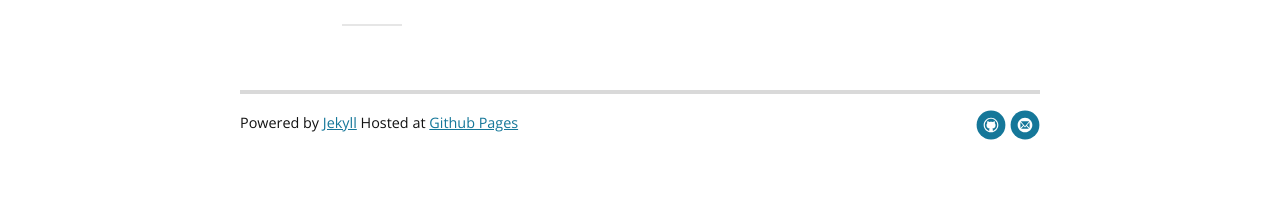
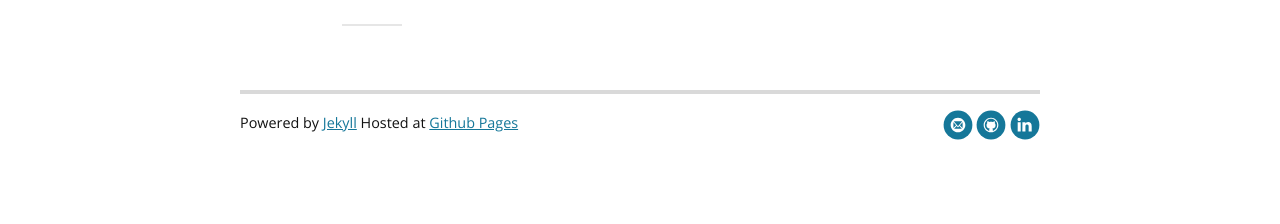
Before and after one commit to ozkar99/ozkar99.github.io, a Jekyll site: the page built from index.html, in a window 1280 px wide. Shown: the part 1185-1409 px from the top of the page. Built offline with Jekyll 4.4.1, drawn with Linux system fonts in a browser that asks for light colours; nearby versions of some CDN libraries; the list of posts is cut into pages by our own code.

Commit message:
reorganizes social buttons, adds linkedin button

```diff
--- a/_config.yml
+++ b/_config.yml
@@ -11,9 +11,8 @@ navigation:
    url: /about
 
 social:
+   email: ozkar@ozkar.org
    github: ozkar99
-   facebook:
-   email: ozkar@ozkar.org
-   twitter:
+   linkedin: oscar-moreno-garza-134b5863
 
 google_analytics:
--- a/_includes/footer.html
+++ b/_includes/footer.html
@@ -4,6 +4,13 @@
 
       <div class="footer-links">
          <ul class="noList">
+            {% if site.social.email %}
+            <li><a href="mailto:{{ site.social.email }}">
+                  <svg id="mail" class="custom-icon" version="1.1" xmlns="http://www.w3.org/2000/svg" xmlns:xlink="http://www.w3.org/1999/xlink" viewBox="0 0 100 100" style="height: 30px; width: 30px;"><circle class="outer-shape" cx="50" cy="50" r="48" style="opacity: 1;"></circle>
+                  <path class="inner-shape" style="opacity: 1;" transform="translate(25,25) scale(0.5)" d="M50,1C22.938,1,1,22.938,1,50s21.938,49,49,49s49-21.938,49-49S77.062,1,50,1z M25.5,25.5h49 c0.874,0,1.723,0.188,2.502,0.542L50,57.544L22.998,26.041C23.777,25.687,24.626,25.499,25.5,25.5L25.5,25.5z M19.375,68.375v-36.75 c0-0.128,0.005-0.256,0.014-0.383l17.96,20.953L19.587,69.958C19.448,69.447,19.376,68.916,19.375,68.375L19.375,68.375z M74.5,74.5 h-49c-0.541,0-1.072-0.073-1.583-0.212l17.429-17.429L50,66.956l8.653-10.096l17.429,17.429C75.572,74.427,75.041,74.5,74.5,74.5 L74.5,74.5z M80.625,68.375c0,0.541-0.073,1.072-0.211,1.583L62.652,52.195l17.96-20.953c0.008,0.127,0.014,0.255,0.014,0.383 L80.625,68.375L80.625,68.375z"></path>
+                  </svg>
+            </a></li>
+            {% endif %}
             {% if site.social.facebook %}
             <li><a href="https://www.facebook.com/{{ site.social.facebook }}">
                   <svg id="facebook-square" class="custom-icon" version="1.1" xmlns="http://www.w3.org/2000/svg" xmlns:xlink="http://www.w3.org/1999/xlink" viewBox="0 0 100 100" style="height: 30px; width: 30px;"><circle class="outer-shape" cx="50" cy="50" r="48" style="opacity: 1;"></circle>
@@ -25,10 +32,10 @@
                   </svg>
             </a></li>
             {% endif %}
-            {% if site.social.email %}
-            <li><a href="mailto:{{ site.social.email }}">
-                  <svg id="mail" class="custom-icon" version="1.1" xmlns="http://www.w3.org/2000/svg" xmlns:xlink="http://www.w3.org/1999/xlink" viewBox="0 0 100 100" style="height: 30px; width: 30px;"><circle class="outer-shape" cx="50" cy="50" r="48" style="opacity: 1;"></circle>
-                  <path class="inner-shape" style="opacity: 1;" transform="translate(25,25) scale(0.5)" d="M50,1C22.938,1,1,22.938,1,50s21.938,49,49,49s49-21.938,49-49S77.062,1,50,1z M25.5,25.5h49 c0.874,0,1.723,0.188,2.502,0.542L50,57.544L22.998,26.041C23.777,25.687,24.626,25.499,25.5,25.5L25.5,25.5z M19.375,68.375v-36.75 c0-0.128,0.005-0.256,0.014-0.383l17.96,20.953L19.587,69.958C19.448,69.447,19.376,68.916,19.375,68.375L19.375,68.375z M74.5,74.5 h-49c-0.541,0-1.072-0.073-1.583-0.212l17.429-17.429L50,66.956l8.653-10.096l17.429,17.429C75.572,74.427,75.041,74.5,74.5,74.5 L74.5,74.5z M80.625,68.375c0,0.541-0.073,1.072-0.211,1.583L62.652,52.195l17.96-20.953c0.008,0.127,0.014,0.255,0.014,0.383 L80.625,68.375L80.625,68.375z"></path>
+            {% if site.social.linkedin %}
+            <li><a href="https://www.linkedin.com/in/{{ site.social.linkedin }}">
+                  <svg id="linkedin" class="custom-icon" version="1.1" xmlns="http://www.w3.org/2000/svg" xmlns:xlink="http://www.w3.org/1999/xlink" viewBox="0 0 100 100" style="height: 30px; width: 30px;"><circle class="outer-shape" cx="50" cy="50" r="48" style="opacity: 1;"></circle>
+                  <path class="inner-shape" style="opacity: 1;" transform="translate(25,25) scale(0.11)" d="M430.117,261.543V420.56h-92.188V272.193c0-37.271-13.334-62.707-46.703-62.707   c-25.473,0-40.632,17.142-47.301,33.724c-2.432,5.928-3.058,14.179-3.058,22.477V420.56h-92.219c0,0,1.242-251.285,0-277.32h92.21   v39.309c-0.187,0.294-0.43,0.611-0.606,0.896h0.606v-0.896c12.251-18.869,34.13-45.824,83.102-45.824   C384.633,136.724,430.117,176.361,430.117,261.543z M52.183,9.558C20.635,9.558,0,30.251,0,57.463   c0,26.619,20.038,47.94,50.959,47.94h0.616c32.159,0,52.159-21.317,52.159-47.94C103.128,30.251,83.734,9.558,52.183,9.558z    M5.477,420.56h92.184v-277.32H5.477V420.56z"></path>
                   </svg>
             </a></li>
             {% endif %}
```
